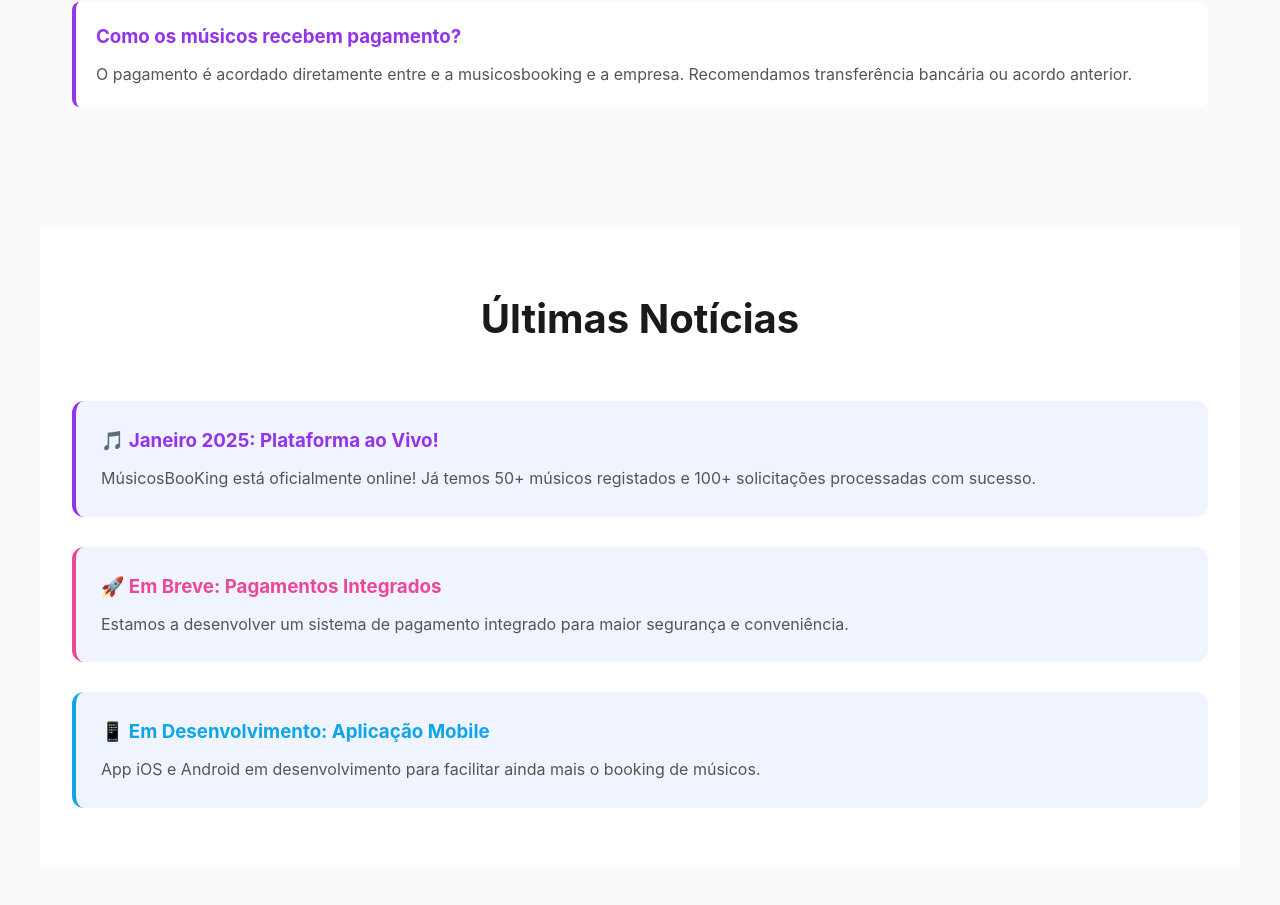
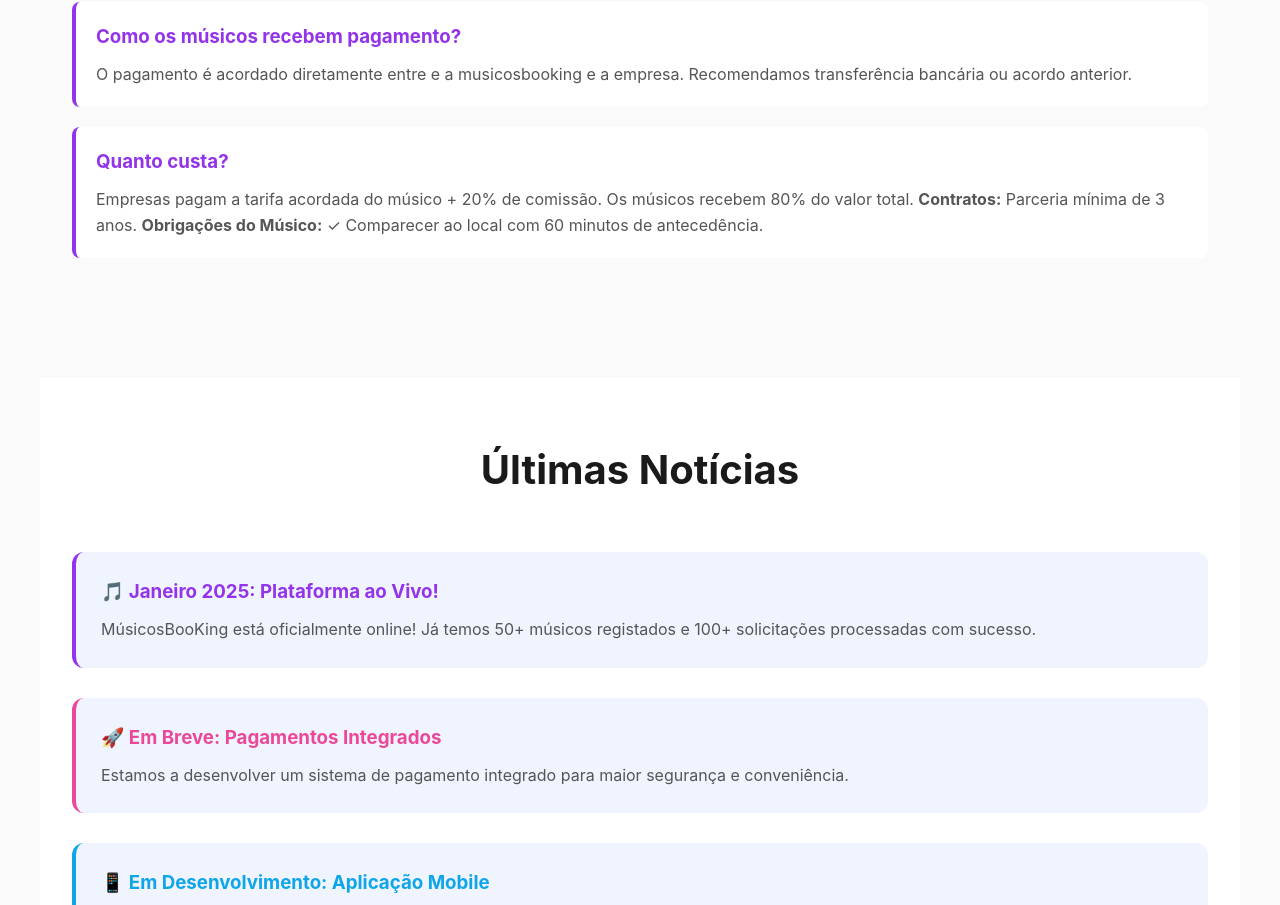
Before and after one commit to Dba66369/musicosbooking, a plain HTML site: page index.html in a window 1280 px wide. Shown: the part 6557-7462 px from the top of the page. Drawn offline with Linux system fonts and the light colour scheme.

Commit message:
Adicionar FAQ sobre comissão (20%) e estrutura de contratos

```diff
--- a/index.html
+++ b/index.html
@@ -688,6 +688,11 @@
       <h3 style="color: #9333ea; margin-bottom: 10px;">Como os músicos recebem pagamento?</h3>
       <p style="color: #555;">O pagamento é acordado diretamente entre  e a musicosbooking e a empresa. Recomendamos transferência bancária ou acordo anterior.</p>
     </div>
+
+        <div style="background: white; padding: 20px; border-left: 4px solid #9333ea; border-radius: 8px;">
+          <h3 style="color: #9333ea; margin-bottom: 10px;">Quanto custa?</h3>
+          <p style="color: #555;">Empresas pagam a tarifa acordada do músico + 20% de comissão. Os músicos recebem 80% do valor total. <strong>Contratos:</strong> Parceria mínima de 3 anos. <strong>Obrigações do Músico:</strong> ✓ Comparecer ao local com 60 minutos de antecedência.</p>
+        </div>
   </div>
 </section>
 
```
